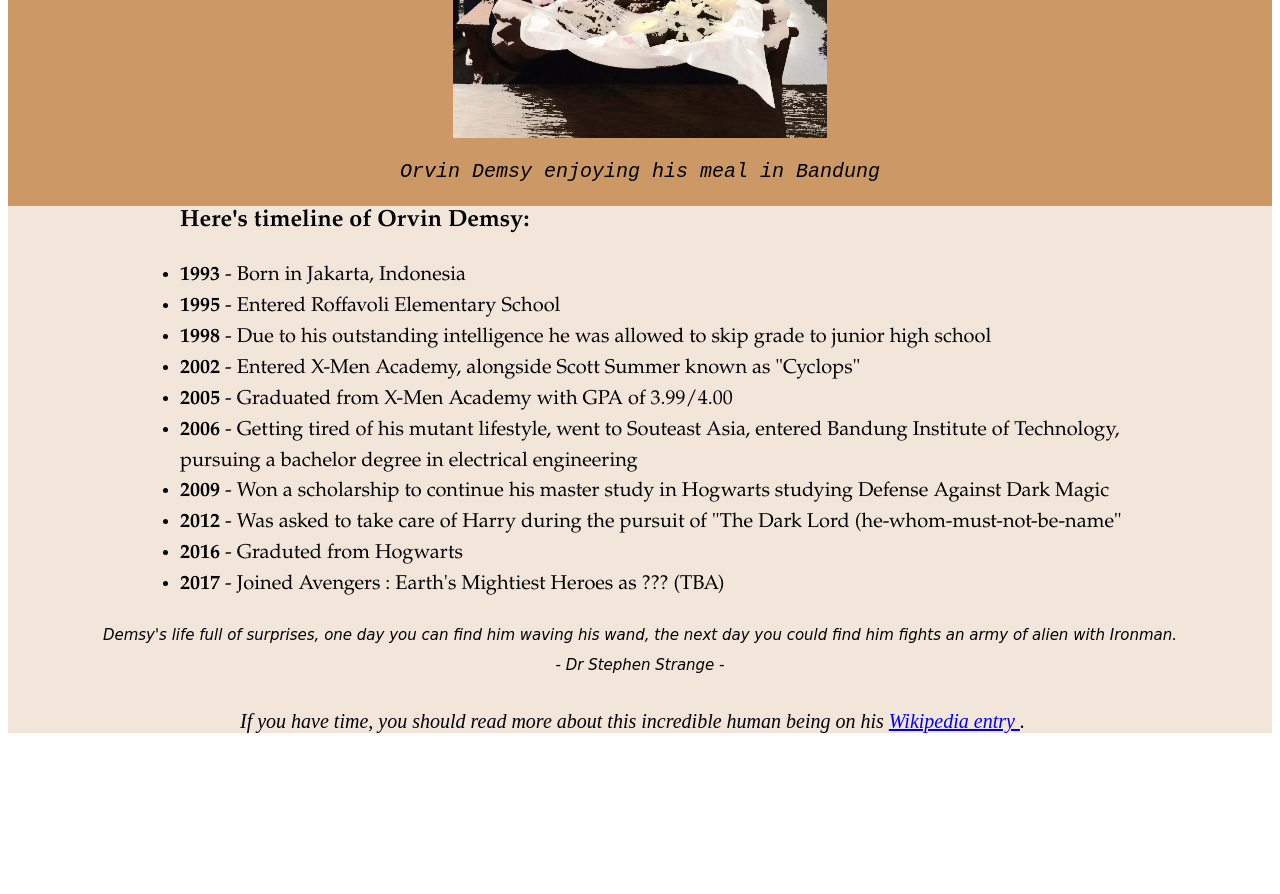
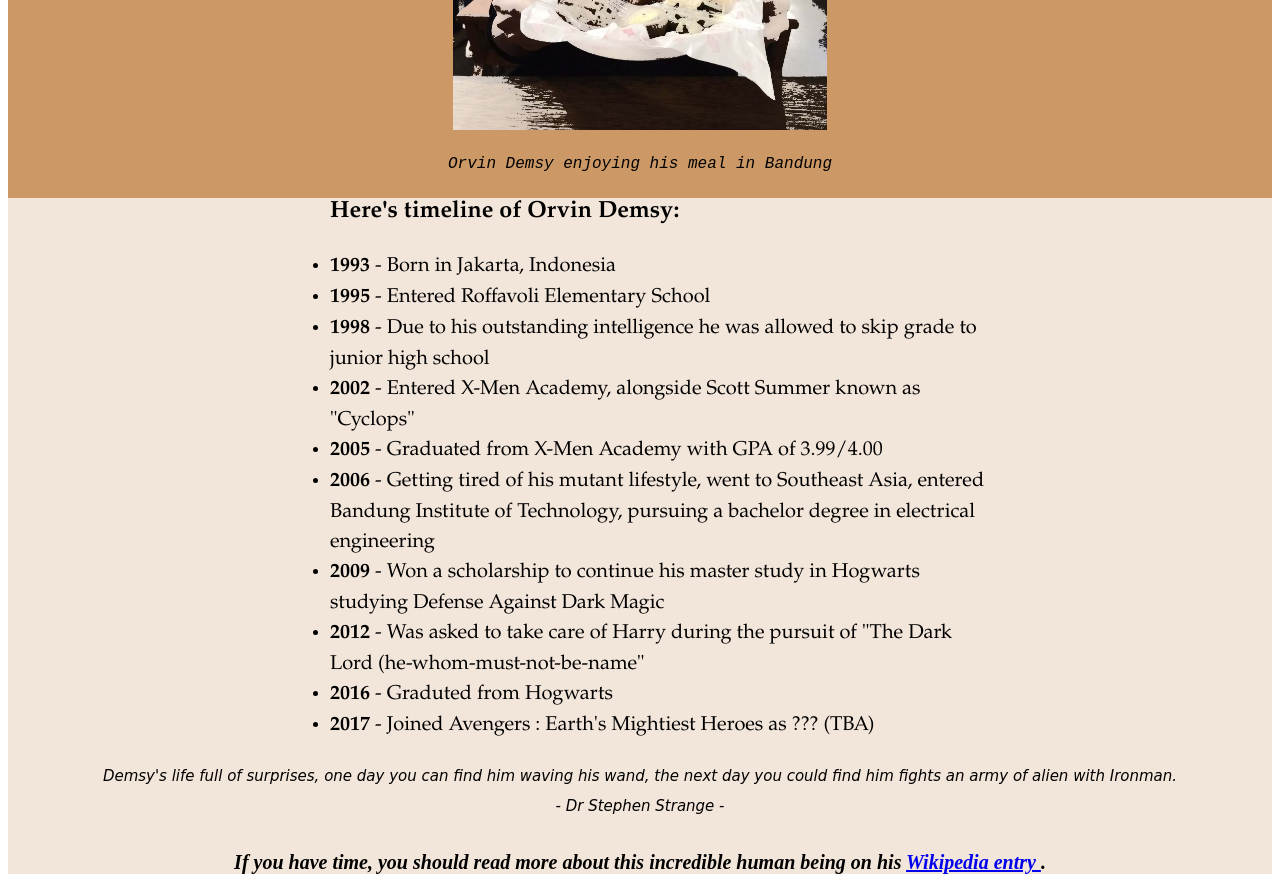
Before and after one commit to orvindemsy/Freecodecamp_project-s, a plain HTML site: page 1_Tribute_Page/index.html in a window 1280 px wide. Shown: the part 520-1414 px from the top of the page. Before the commit the page ends 1273 px from the top, so only its background shows below. Drawn offline with Linux system fonts and the light colour scheme.

Commit message:
Editing the width of quote and tribute link using max-width

```diff
--- a/1_Tribute_Page/index.html
+++ b/1_Tribute_Page/index.html
@@ -18,7 +18,7 @@
 						<li><strong>1998</strong> - Due to his outstanding intelligence he was allowed to skip grade to junior high school</li>
 						<li><strong>2002</strong> - Entered X-Men Academy, alongside Scott Summer known as "Cyclops"</li>
 						<li><strong>2005</strong> - Graduated from X-Men Academy with GPA of 3.99/4.00</li>
-						<li><strong>2006</strong> - Getting tired of his mutant lifestyle, went to Souteast Asia, entered Bandung Institute of Technology, pursuing a bachelor degree in electrical engineering</li>
+						<li><strong>2006</strong> - Getting tired of his mutant lifestyle, went to Southeast Asia, entered Bandung Institute of Technology, pursuing a bachelor degree in electrical engineering</li>
 						<li><strong>2009</strong> - Won a scholarship to continue his master study in Hogwarts studying Defense Against Dark Magic</li>
 						<li><strong>2012</strong> - Was asked to take care of Harry during the pursuit of "The Dark Lord (he-whom-must-not-be-name"</li>
 						<li><strong>2016</strong> - Graduted from Hogwarts </li>
--- a/1_Tribute_Page/style.css
+++ b/1_Tribute_Page/style.css
@@ -20,7 +20,7 @@
  width: 500px;
  margin: auto;
  /*border: 1px dotted black;*/
- font-size: 20px;
+ font-size: 100%;
  font-family: "Courier New";
  line-height: 2;
 }
@@ -42,7 +42,7 @@ img {
 #img-caption {
  display: block;
  font-family: "Courier New";
- font-size: 20px;
+ font-size: 100%;
  line-height: 20px;
  /*border: 1px dotted blue;*/
  padding-top: 20px;
@@ -62,12 +62,15 @@ img {
  margin-bottom: 0px;
  margin-left: auto;
  margin-right: auto;
- line-height: 30px;
  font-weight: 500;
  font-size: 20px;
  text-align: left;
  /*border: 10px dotted black;*/
- width: 1000px;
+ width: 700px;
+}
+
+li {
+  line-height: 30px;
 }
 
 .quote {
@@ -75,18 +78,18 @@ img {
  font-family: Cursive;
  margin: 0 auto 0 auto;
  font-size: 15px;
- width: 1200px;
+ max-width: 100%;
  display: block;
  /*border: 10px dotted black;*/
  line-height: 30px;
 }
 
 #tribute-link {
- display: block;
- margin: auto;
+ text-align: center;
  font-size: 20px;
+ font-weight: 600;
  margin-top: 30px;
  margin-bottom: 20px;
- width: 800px;
+ max-width: 100%;
  /*border: 1px dotted black;*/
 }
```
